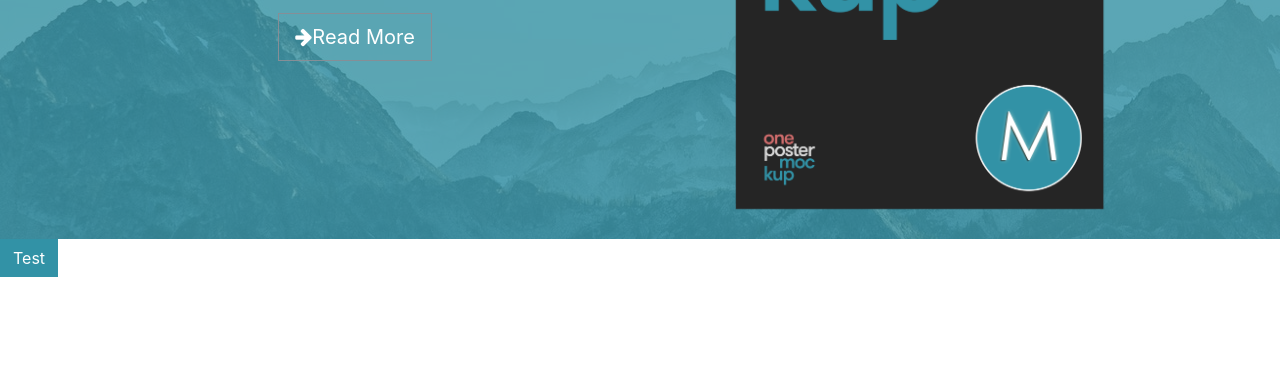
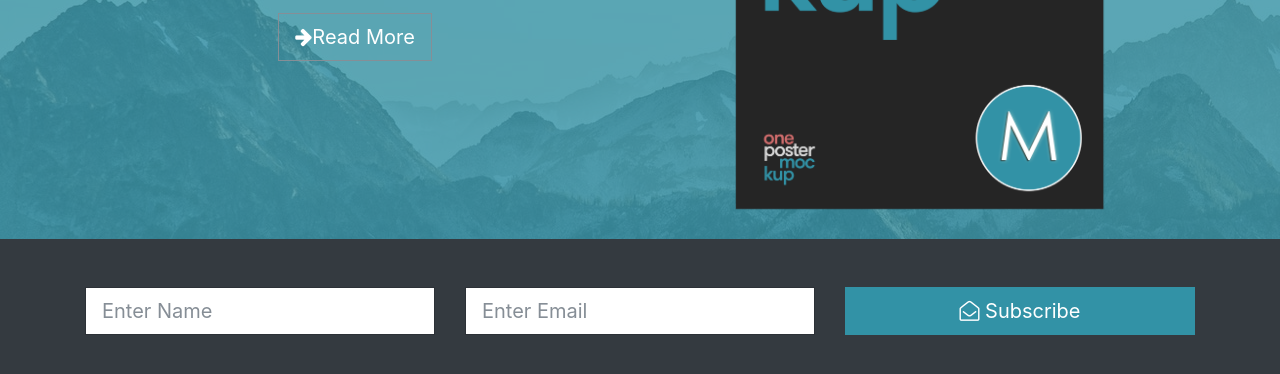
Before and after one commit to YudhaYuki/mizuxe, a website: page src/index.html in a window 1280 px wide. Shown: the part 466-840 px from the top of the page. Before the commit the page ends 800 px from the top, so only its background shows below. Drawn offline with Linux system fonts and the light colour scheme.

Commit message:
News letter section

```diff
--- a/src/index.html
+++ b/src/index.html
@@ -57,8 +57,23 @@
         </div>
     </section>
 
-    <button class="btn btn-primary">Test</button>
 
+    <!-- News letter -->
+    <section id="newsletter" class="bg-dark text-white py-5">
+        <div class="container">
+            <div class="row">
+                <div class="col-md-4">
+                    <input type="text" class="form-control form-control-lg" placeholder="Enter Name">
+                </div>
+                <div class="col-md-4">
+                    <input type="text" class="form-control form-control-lg" placeholder="Enter Email">
+                </div>
+                <div class="col-md-4">
+                    <button class="btn btn-primary btn-lg btn-block"><i class="fa fa-envelope-open-o"></i> Subscribe</button>
+                </div>
+            </div>
+        </div>
+    </section>
 
     <script src="js/jquery.min.js"></script>
     <script src="js/popper.min.js"></script>
```
